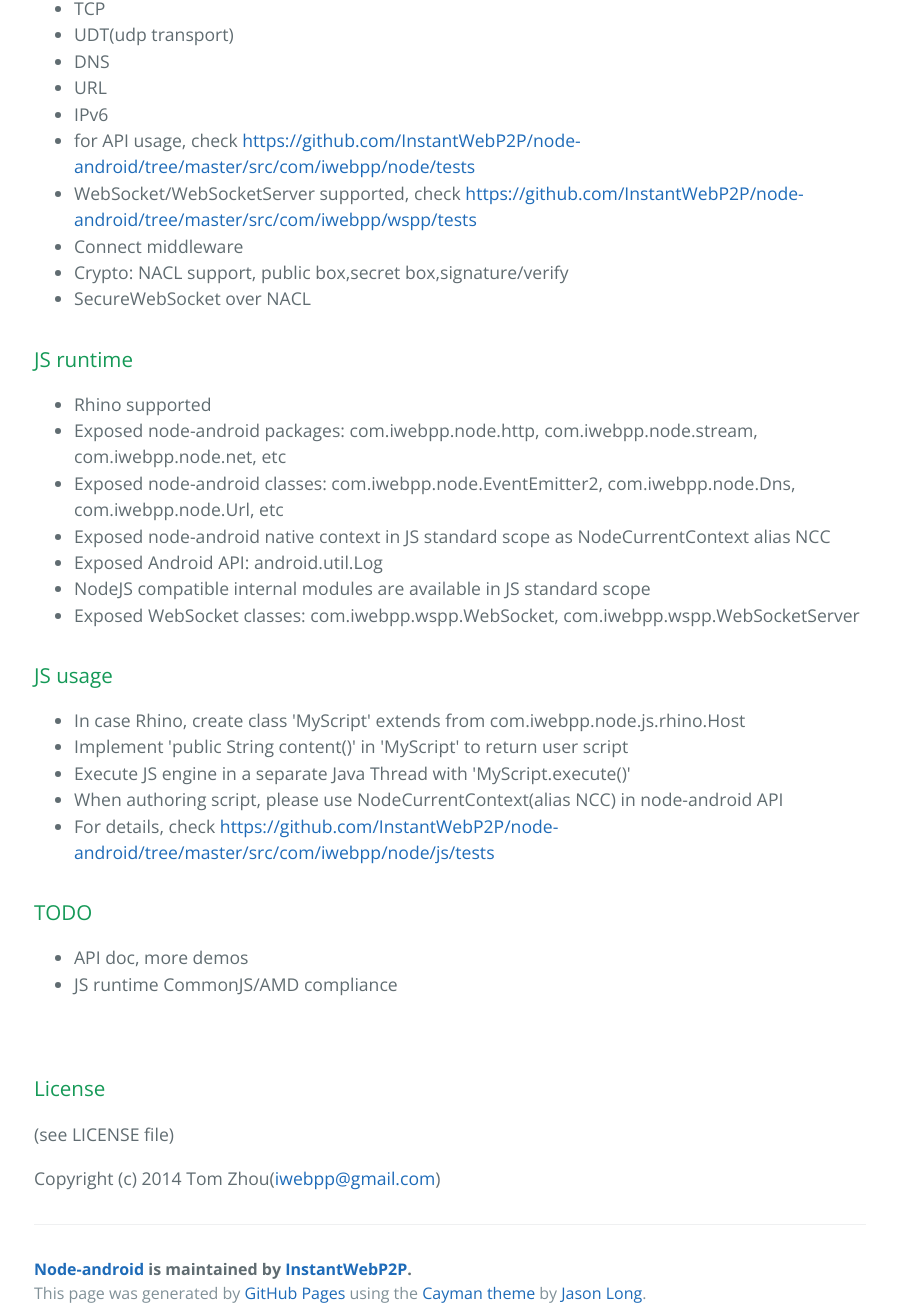
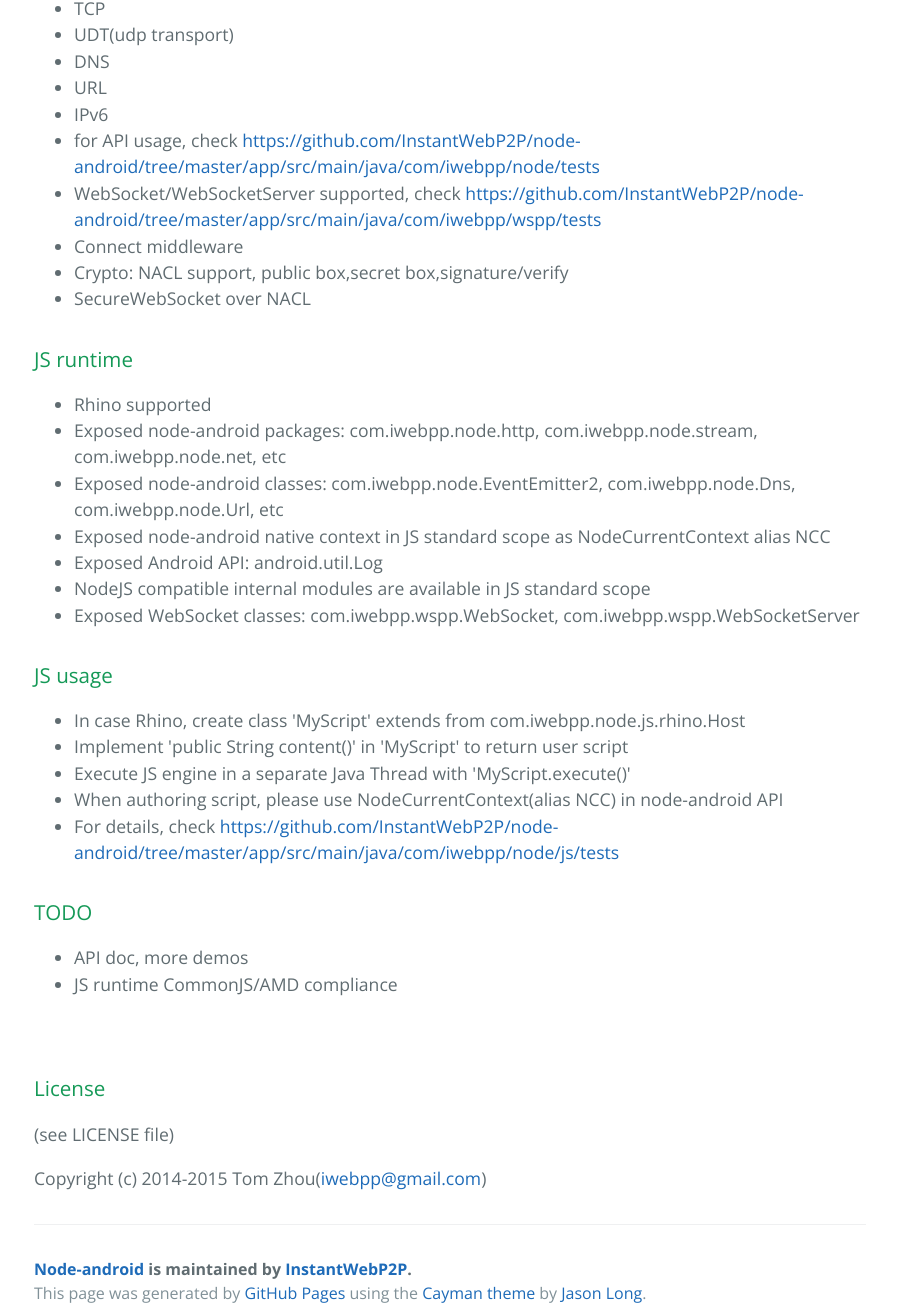
Before and after one commit to InstantWebP2P/node-android, a plain HTML site: page index.html in a window 1280 px wide. Shown: the part 1155-2463 px from the top of the page, without its empty margins (190-1087 px from the left). Drawn offline with nearby package versions, Linux system fonts and the light colour scheme.

```diff
--- a/index.html
+++ b/index.html
@@ -56,9 +56,9 @@
 <li>DNS</li>
 <li>URL</li>
 <li>IPv6</li>
-<li>for API usage, check <a href="https://github.com/InstantWebP2P/node-android/tree/master/src/com/iwebpp/node/tests">https://github.com/InstantWebP2P/node-android/tree/master/src/com/iwebpp/node/tests</a>
+<li>for API usage, check <a href="https://github.com/InstantWebP2P/node-android/tree/master/app/src/main/java/com/iwebpp/node/tests">https://github.com/InstantWebP2P/node-android/tree/master/app/src/main/java/com/iwebpp/node/tests</a>
 </li>
-<li>WebSocket/WebSocketServer supported, check <a href="https://github.com/InstantWebP2P/node-android/tree/master/src/com/iwebpp/wspp/tests">https://github.com/InstantWebP2P/node-android/tree/master/src/com/iwebpp/wspp/tests</a>
+<li>WebSocket/WebSocketServer supported, check <a href="https://github.com/InstantWebP2P/node-android/tree/master/app/src/main/java/com/iwebpp/wspp/tests">https://github.com/InstantWebP2P/node-android/tree/master/app/src/main/java/com/iwebpp/wspp/tests</a>
 </li>
 <li>Connect middleware</li>
 <li>Crypto: NACL support, public box,secret box,signature/verify</li>
@@ -86,7 +86,7 @@
 <li>Implement 'public String content()' in 'MyScript' to return user script</li>
 <li>Execute JS engine in a separate Java Thread with 'MyScript.execute()'</li>
 <li>When authoring script, please use NodeCurrentContext(alias NCC) in node-android API</li>
-<li>For details, check <a href="https://github.com/InstantWebP2P/node-android/tree/master/src/com/iwebpp/node/js/tests">https://github.com/InstantWebP2P/node-android/tree/master/src/com/iwebpp/node/js/tests</a>
+<li>For details, check <a href="https://github.com/InstantWebP2P/node-android/tree/master/app/src/main/java/com/iwebpp/node/js/tests">https://github.com/InstantWebP2P/node-android/tree/master/app/src/main/java/com/iwebpp/node/js/tests</a>
 </li>
 </ul>
 
@@ -105,7 +105,7 @@
 
 <p>(see LICENSE file)</p>
 
-<p>Copyright (c) 2014 Tom Zhou(<a href="mailto:iwebpp@gmail.com">iwebpp@gmail.com</a>)</p>
+<p>Copyright (c) 2014-2015 Tom Zhou(<a href="mailto:iwebpp@gmail.com">iwebpp@gmail.com</a>)</p>
 
       <footer class="site-footer">
         <span class="site-footer-owner"><a href="https://github.com/InstantWebP2P/node-android">Node-android</a> is maintained by <a href="https://github.com/InstantWebP2P">InstantWebP2P</a>.</span>
```
Also changed, not shown: params.json (+1 -1 lines).
